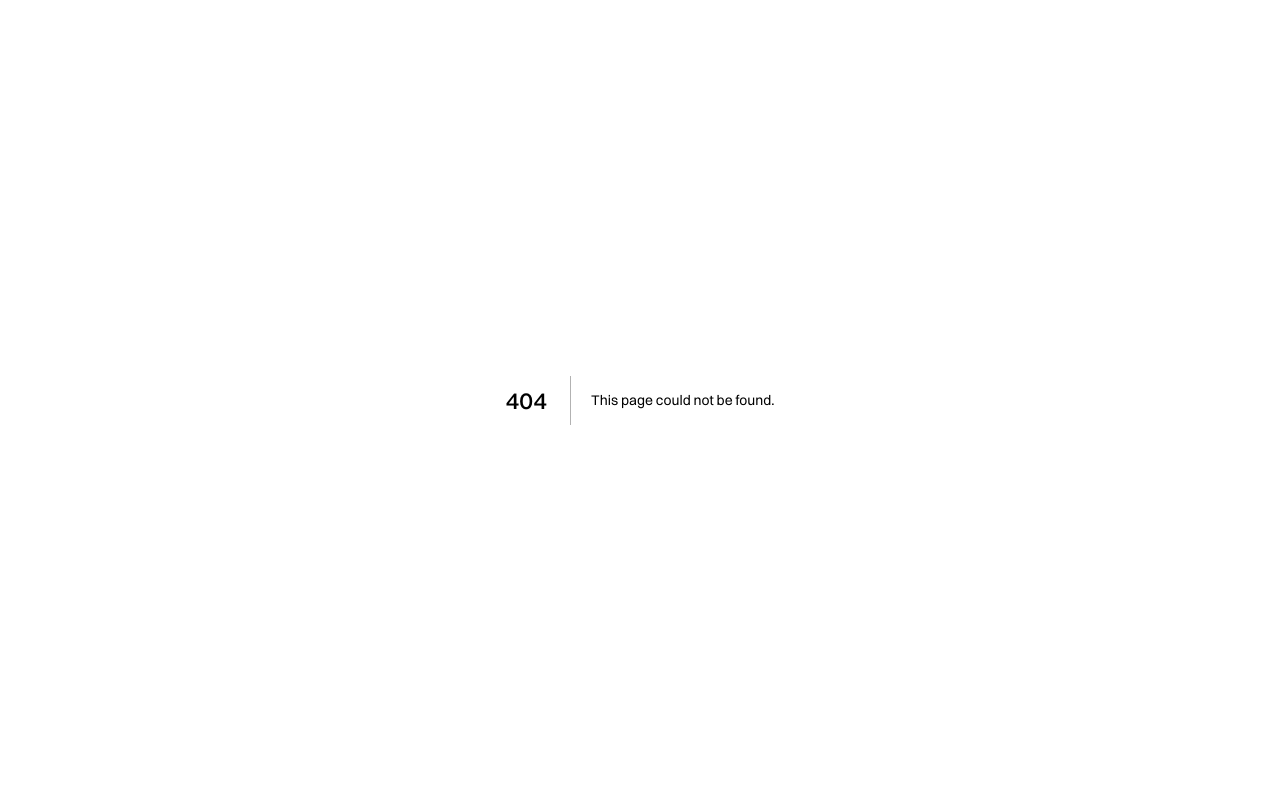
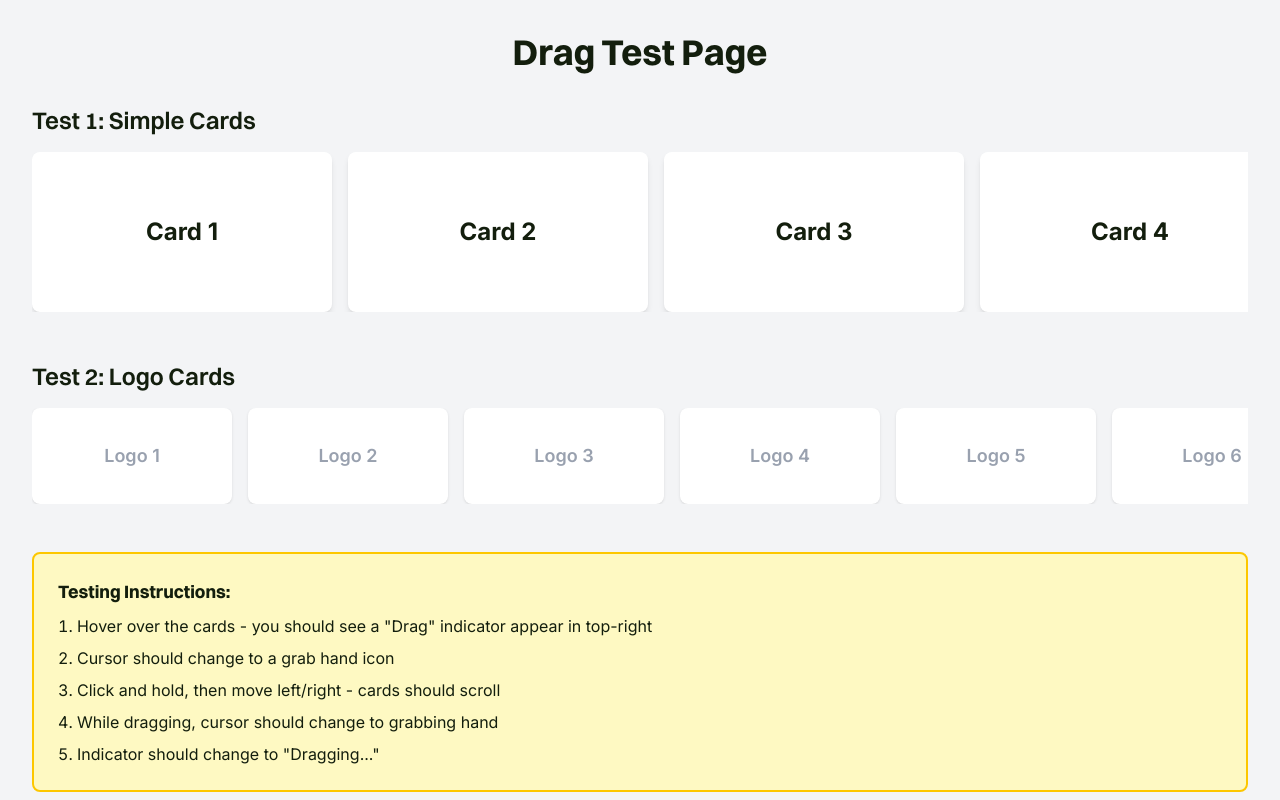
Before and after one commit to thecodermusab/HealTalk, a Next.js app: page /test-drag in a window 1280 px wide. Before the commit this address had no page. Shown: the top 800 px of the page. Built offline with nearby package versions, Linux system fonts and the light colour scheme.

Commit message:
feat: introduce DraggableSection component, integrate TrustedSection on About page, and refine existing About page layout with new scrollbar utilities.

```diff
--- a/src/app/(public)/about/page.tsx
+++ b/src/app/(public)/about/page.tsx
@@ -4,6 +4,7 @@ import Image from "next/image";
 import { useState } from "react";
 import { cn } from "@/lib/utils";
 import TrustedLogosCarousel from "@/components/about/TrustedLogosCarousel";
+import TrustedSection from "@/components/TrustedSection";
 import WhoAreWeSection from "@/components/about/WhoAreWeSection";
 import CoreValuesSection from "@/components/about/CoreValuesSection";
 
@@ -104,7 +105,7 @@ export default function AboutPage() {
               Trusted by the creme de la creme.
             </p>
             <div className="w-full">
-               <TrustedLogosCarousel />
+               <TrustedSection />
             </div>
           </div>
         </div>
--- a/src/app/globals.css
+++ b/src/app/globals.css
@@ -231,3 +231,27 @@
 .delay-1000 {
   animation-delay: 1s;
 }
+
+/* Hide scrollbar utilities */
+.scrollbar-none {
+  -ms-overflow-style: none; /* IE and Edge */
+  scrollbar-width: none; /* Firefox */
+}
+
+.scrollbar-none::-webkit-scrollbar {
+  display: none; /* Chrome, Safari, Opera */
+}
+
+/* Fade-in animation */
+@keyframes fade-in {
+  from {
+    opacity: 0;
+  }
+  to {
+    opacity: 1;
+  }
+}
+
+.animate-fade-in {
+  animation: fade-in 0.2s ease-out;
+}
--- /dev/null
+++ b/src/app/test-drag/page.tsx
@@ -0,0 +1,52 @@
+"use client";
+
+import DraggableSection from "@/components/DraggableSection";
+
+export default function TestDragPage() {
+  return (
+    <div className="min-h-screen p-8 bg-gray-100">
+      <h1 className="text-4xl font-bold mb-8 text-center">Drag Test Page</h1>
+
+      <div className="mb-12">
+        <h2 className="text-2xl font-semibold mb-4">Test 1: Simple Cards</h2>
+        <DraggableSection showDragIndicator={true}>
+          {[1, 2, 3, 4, 5, 6, 7, 8, 9, 10].map((num) => (
+            <div
+              key={num}
+              className="flex-shrink-0 min-w-[300px] h-40 bg-white rounded-lg shadow-md flex items-center justify-center text-2xl font-bold"
+              style={{ pointerEvents: "none" }}
+            >
+              Card {num}
+            </div>
+          ))}
+        </DraggableSection>
+      </div>
+
+      <div className="mb-12">
+        <h2 className="text-2xl font-semibold mb-4">Test 2: Logo Cards</h2>
+        <DraggableSection showDragIndicator={true}>
+          {[1, 2, 3, 4, 5, 6, 7, 8, 9, 10, 11, 12].map((num) => (
+            <div
+              key={num}
+              className="flex-shrink-0 min-w-[200px] w-[200px] h-24 bg-white rounded-lg shadow-sm hover:shadow-md transition-all duration-300 flex items-center justify-center"
+              style={{ pointerEvents: "none" }}
+            >
+              <span className="text-gray-400 text-lg font-semibold">Logo {num}</span>
+            </div>
+          ))}
+        </DraggableSection>
+      </div>
+
+      <div className="bg-yellow-100 border-2 border-yellow-400 rounded-lg p-6">
+        <h3 className="font-bold text-lg mb-2">Testing Instructions:</h3>
+        <ol className="list-decimal list-inside space-y-2">
+          <li>Hover over the cards - you should see a "Drag" indicator appear in top-right</li>
+          <li>Cursor should change to a grab hand icon</li>
+          <li>Click and hold, then move left/right - cards should scroll</li>
+          <li>While dragging, cursor should change to grabbing hand</li>
+          <li>Indicator should change to "Dragging..."</li>
+        </ol>
+      </div>
+    </div>
+  );
+}
--- /dev/null
+++ b/src/components/DraggableSection.tsx
@@ -0,0 +1,103 @@
+"use client";
+
+import { useRef, useState, useCallback, ReactNode } from "react";
+import { cn } from "@/lib/utils";
+
+interface DraggableSectionProps {
+  children: ReactNode;
+  className?: string;
+  showDragIndicator?: boolean;
+}
+
+export default function DraggableSection({
+  children,
+  className,
+  showDragIndicator = true,
+}: DraggableSectionProps) {
+  const containerRef = useRef<HTMLDivElement>(null);
+  const [isDragging, setIsDragging] = useState(false);
+  const [isHovering, setIsHovering] = useState(false);
+  const [cursorPos, setCursorPos] = useState({ x: 0, y: 0 });
+
+  const state = useRef({
+    isDragging: false,
+    startX: 0,
+    scrollLeft: 0,
+  });
+
+  // Track cursor position for custom drag indicator
+  const handleMouseMove = useCallback((e: React.MouseEvent | MouseEvent) => {
+    if (containerRef.current) {
+      const rect = containerRef.current.getBoundingClientRect();
+      const x = e.clientX - rect.left;
+      const y = e.clientY - rect.top;
+      setCursorPos({ x, y });
+    }
+  }, []);
+
+  const onPointerDown = (e: React.PointerEvent) => {
+    if (!containerRef.current) return;
+    state.current.isDragging = true;
+    state.current.startX = e.clientX;
+    state.current.scrollLeft = containerRef.current.scrollLeft;
+    setIsDragging(true);
+    (e.target as Element).setPointerCapture(e.pointerId);
+  };
+
+  const onPointerMove = (e: React.PointerEvent) => {
+    handleMouseMove(e);
+
+    if (!state.current.isDragging || !containerRef.current) return;
+
+    const deltaX = e.clientX - state.current.startX;
+    state.current.startX = e.clientX;
+    containerRef.current.scrollLeft = state.current.scrollLeft - deltaX;
+    state.current.scrollLeft = containerRef.current.scrollLeft;
+  };
+
+  const onPointerUp = (e: React.PointerEvent) => {
+    state.current.isDragging = false;
+    setIsDragging(false);
+    (e.target as Element).releasePointerCapture(e.pointerId);
+  };
+
+  return (
+    <div className="relative w-full">
+      <div
+        ref={containerRef}
+        className={cn(
+          "w-full overflow-x-auto overflow-y-hidden scrollbar-none cursor-none select-none",
+          className
+        )}
+        onMouseEnter={() => setIsHovering(true)}
+        onMouseLeave={() => setIsHovering(false)}
+        onPointerDown={onPointerDown}
+        onPointerMove={onPointerMove}
+        onPointerUp={onPointerUp}
+        onPointerCancel={onPointerUp}
+        onPointerLeave={onPointerUp}
+      >
+        <div className="inline-flex gap-4">{children}</div>
+      </div>
+
+      {/* Floating Drag Pill - Follows Cursor */}
+      {showDragIndicator && isHovering && (
+        <div
+          className="absolute top-0 left-0 pointer-events-none z-50 transition-opacity duration-200"
+          style={{
+            transform: `translate(${cursorPos.x}px, ${cursorPos.y}px)`,
+          }}
+        >
+          <div
+            className={cn(
+              "translate-x-3 translate-y-3 bg-[#1a1a1a] text-white text-[12px] font-bold px-3 py-1.5 rounded-full shadow-lg whitespace-nowrap transition-transform duration-200",
+              isDragging && "scale-90"
+            )}
+          >
+            {isDragging ? "Dragging" : "Drag"}
+          </div>
+        </div>
+      )}
+    </div>
+  );
+}
--- /dev/null
+++ b/src/components/TrustedSection.tsx
@@ -0,0 +1,31 @@
+"use client";
+
+import DraggableSection from "./DraggableSection";
+import { BRAND_LOGOS } from "./about/brand-logos";
+
+export default function TrustedSection() {
+  return (
+    <section className="py-16 px-6 bg-background">
+      <div className="w-full">
+        {/* Heading */}
+        <h2 className="text-3xl md:text-4xl font-heading font-bold text-center mb-12 text-foreground">
+          Trusted by Leading Companies
+        </h2>
+
+        {/* Draggable Logos Container */}
+        <DraggableSection showDragIndicator={true}>
+          {BRAND_LOGOS.map((logo) => (
+            <div
+              key={logo.id}
+              className="flex-shrink-0 w-[155px] h-[208px] bg-white rounded-[20px] flex items-center justify-center border border-black/5 shadow-sm pointer-events-none select-none"
+            >
+              <div className="text-gray-400 opacity-60 transition-opacity duration-300 transform scale-90">
+                {logo.svg}
+              </div>
+            </div>
+          ))}
+        </DraggableSection>
+      </div>
+    </section>
+  );
+}
--- a/src/components/about/WhoAreWeSection.tsx
+++ b/src/components/about/WhoAreWeSection.tsx
@@ -32,48 +32,24 @@ const StatCard = ({
 
 const MosaicGrid = () => {
   return (
-    <div className="grid grid-cols-1 md:grid-cols-2 gap-6 w-full h-full">
+    <div className="grid grid-cols-1 md:grid-cols-2 gap-6 w-full h-full lg:h-[418px] lg:grid-rows-2">
       {/* Row 1: Founding Year - Full Width */}
       <StatCard
         label="Founding year"
         value="2012"
-        className="md:col-span-2 bg-[#ced4fc] min-h-[200px]" // Pastel Periwinkle
+        className="md:col-span-2 lg:row-span-1 bg-[#ced4fc] min-h-[200px] lg:min-h-0 h-full" // Pastel Periwinkle
       />
 
       {/* Row 2: Employees & Happiness */}
       <StatCard
         label="Number of employees"
         value="70"
-        className="bg-[#ffe1f9] min-h-[200px]" // Pastel Pink
+        className="bg-[#ffe1f9] min-h-[200px] lg:min-h-0 h-full" // Pastel Pink
       />
       <StatCard
         label="Client happiness"
         value="4.7/5"
-        className="bg-[#d4f2c4] min-h-[200px]" // Pastel Green
-      />
-
-      {/* Row 3: Offices & Coffee */}
-      <StatCard
-        label="Offices"
-        value="2"
-        className="bg-[#e2f5d5] min-h-[200px]" // Pastel Green (lighter)
-      />
-      <StatCard
-        label="Number of coffee we drink in a day"
-        value="140+ cups"
-        className="bg-[#e5e7fd] min-h-[200px]" // Pastel Lavender
-      />
-
-      {/* Row 4: Plants & Dogs */}
-      <StatCard
-        label="Plants (that are currently alive)"
-        value="11"
-        className="bg-[#ffffff] border border-black/5 min-h-[200px]" // Warm White
-      />
-      <StatCard
-        label="Office dogs"
-        value="5"
-        className="bg-[#ffdcf5] min-h-[200px]" // Pastel Pink (slightly different)
+        className="bg-[#d4f2c4] min-h-[200px] lg:min-h-0 h-full" // Pastel Green
       />
     </div>
   );
@@ -82,10 +58,10 @@ const MosaicGrid = () => {
 const IllustrationCard = () => {
   return (
     <div
-      className="w-full h-full min-h-[600px] bg-[#e8e6ff] rounded-[32px] flex items-center justify-center relative overflow-hidden group"
+      className="w-full h-full min-h-[418px] lg:h-[418px] bg-[#e8e6ff] rounded-[32px] flex items-center justify-center relative overflow-hidden group"
     >
-       {/* Abstract Character Illustration */}
-       <div className="relative w-[300px] h-[400px]">
+       {/* Abstract Character Illustration Container - Scaled to fit */}
+       <div className="relative w-[300px] h-[400px] scale-90 lg:scale-[0.85] origin-center">
           {/* Planet/Halo */}
           <div
              className="absolute top-[20px] left-[50%] -translate-x-1/2 w-[120px] h-[120px] z-10"
@@ -143,14 +119,14 @@ export default function WhoAreWeSection() {
         </div>
 
         {/* Grid Layout */}
-        <div className="grid grid-cols-1 lg:grid-cols-2 gap-6 items-start">
+        <div className="grid grid-cols-1 lg:grid-cols-2 gap-6 items-stretch">
           {/* Left Column: Illustration */}
-          <div className="w-full h-full">
+          <div className="w-full h-full lg:h-[418px]">
             <IllustrationCard />
           </div>
 
           {/* Right Column: Stats Mosaic */}
-          <div className="w-full mt-6 lg:mt-0">
+          <div className="w-full mt-6 lg:mt-0 lg:h-[418px] flex flex-col justify-between">
             <MosaicGrid />
           </div>
         </div>
```
Also changed, not shown: 1 other file (tests, documents, lock files or other folders).
